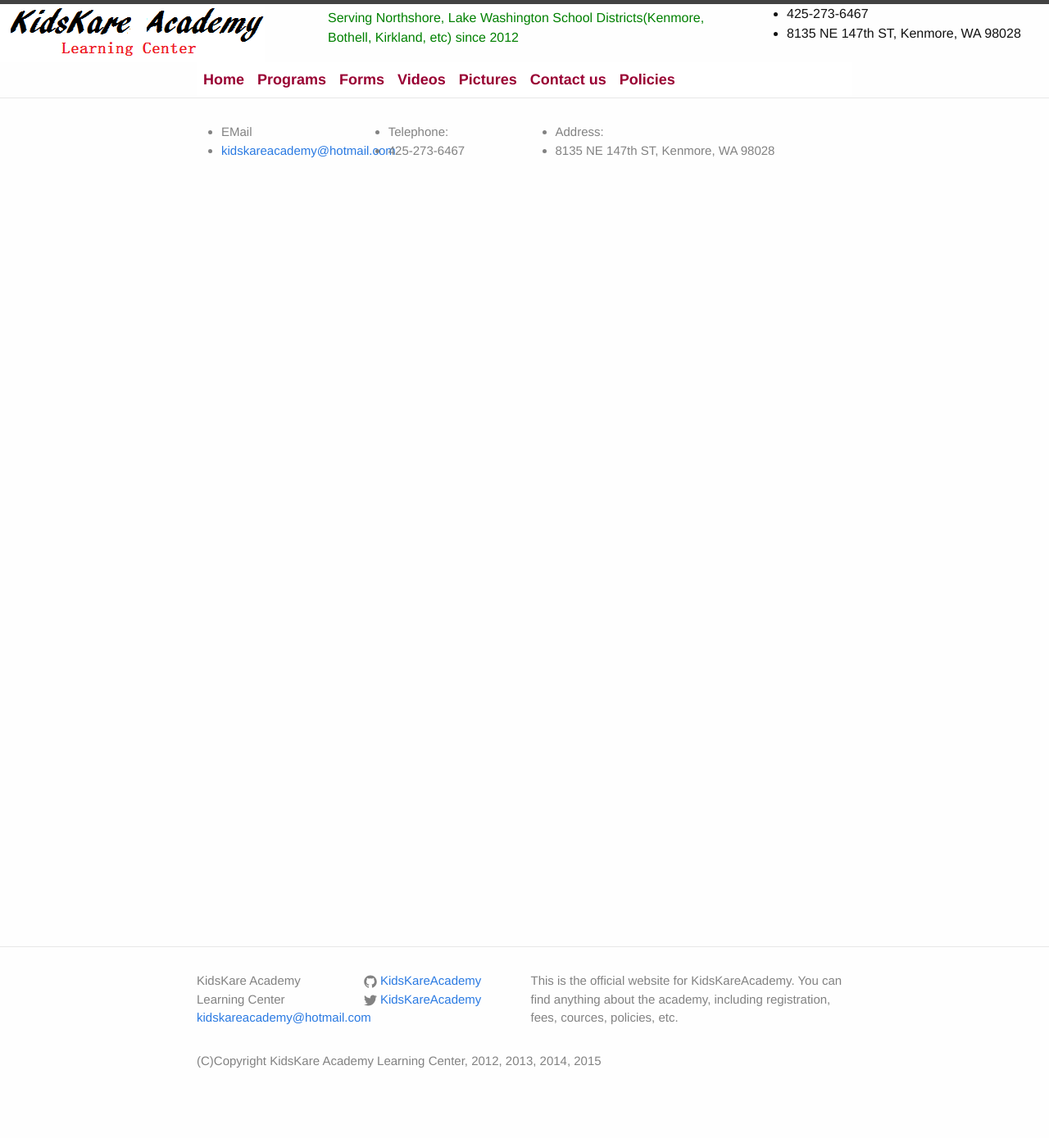
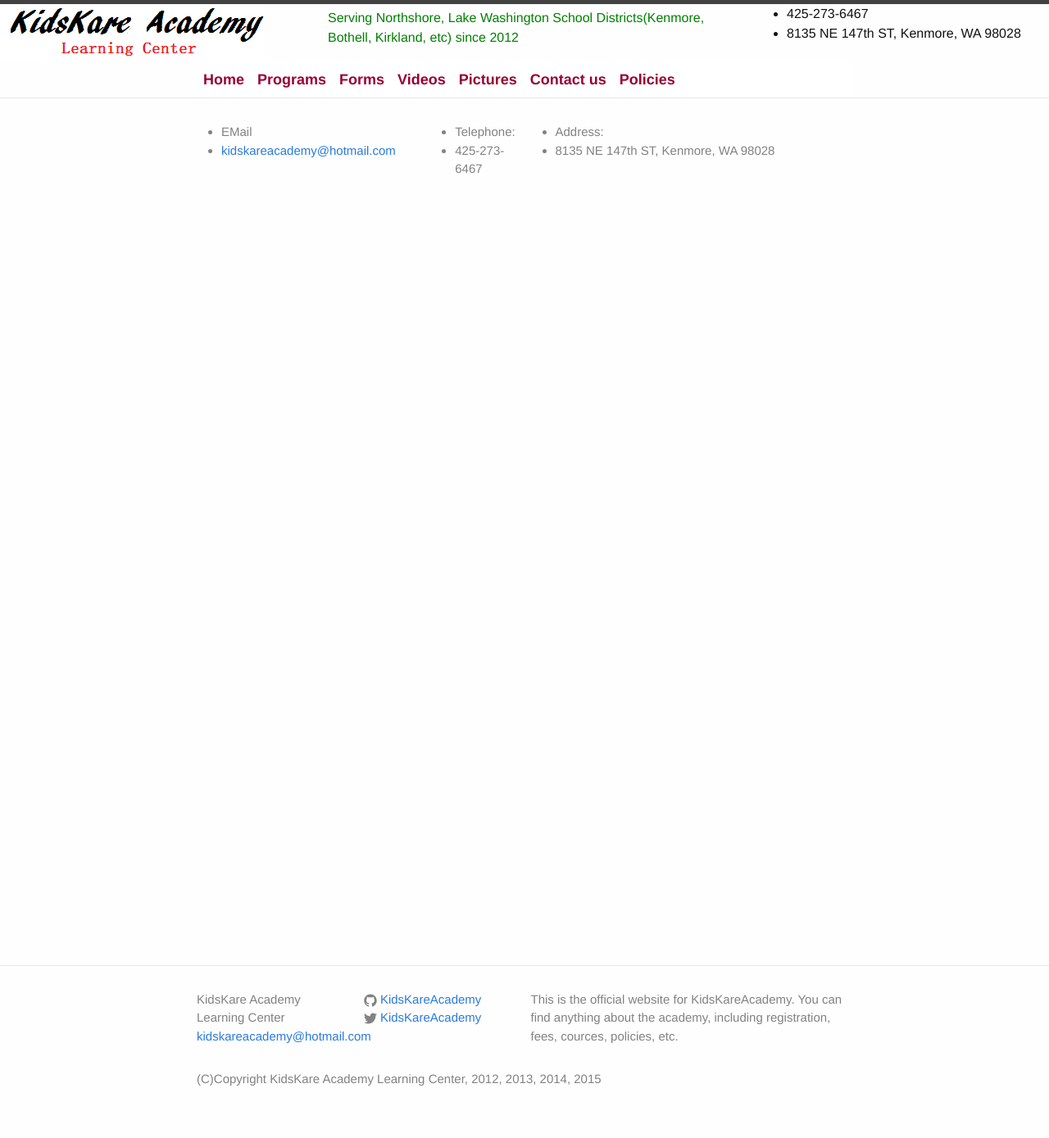
Before and after one commit to gfjreg/gfjreg.github.io, a Jekyll site: the page built from contact.html, in a window 1280 px wide. Shown: the whole page at 82% size. Built offline with Jekyll 4.4.1, drawn with Linux system fonts in a browser that asks for light colours; before the commit the page ends 1366 px from its top, so only the background shows below that.

Commit message:
Update contacy

```diff
--- a/_sass/_layout.scss
+++ b/_sass/_layout.scss
@@ -146,6 +146,16 @@
 }
 
 
+.footer-col-11 {
+    width: -webkit-calc(35% - (#{$spacing-unit} / 2));
+    width:         calc(35% - (#{$spacing-unit} / 2));
+}
+
+.footer-col-12 {
+    width: -webkit-calc(15% - (#{$spacing-unit} / 2));
+    width:         calc(15% - (#{$spacing-unit} / 2));
+}
+
 @include media-query($on-laptop) {
     .footer-col-1,
     .footer-col-2 {
--- a/contact.html
+++ b/contact.html
@@ -7,14 +7,14 @@ layout: default-script
   <div class="wrapper">
 
     <div class="footer-col-wrapper">
-      <div class="footer-col  footer-col-1">
+      <div class="footer-col  footer-col-11">
         <ul>
           <li>EMail</li>
           <li><a href="mailto:{{ site.email }}">{{ site.email }}</a></li>
         </ul>
       </div>
 
-      <div class="footer-col  footer-col-2">
+      <div class="footer-col  footer-col-12">
         <ul>
           <li>Telephone:</li>
           <li>{{ site.phone }}</li>
```
